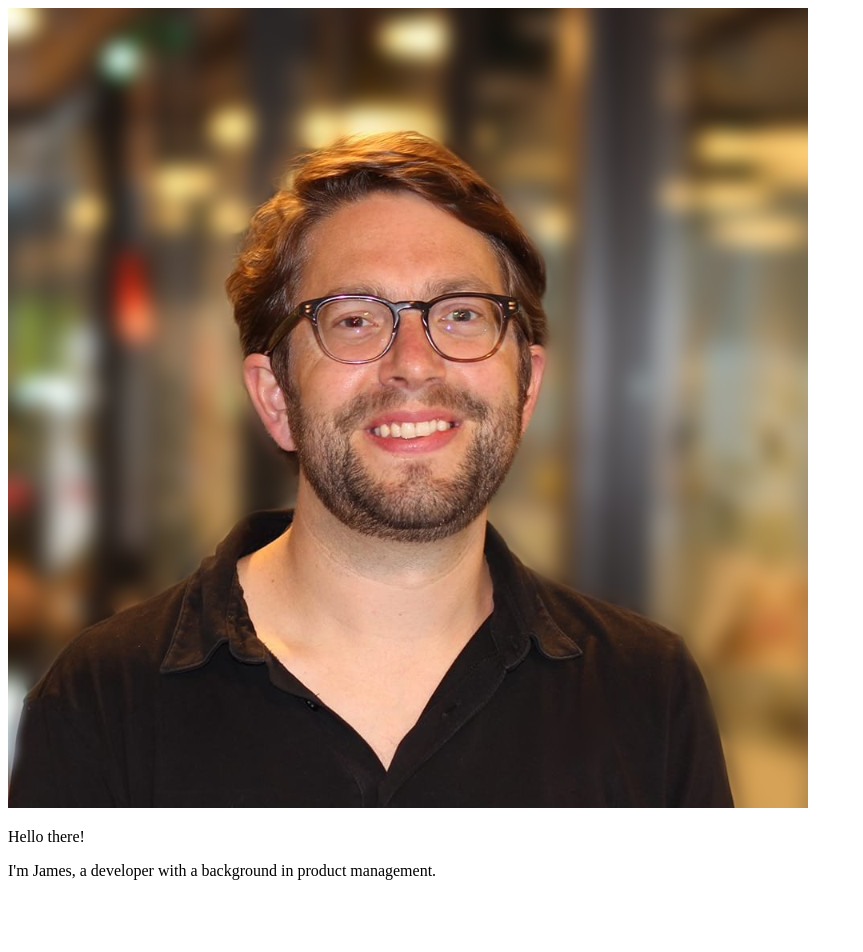
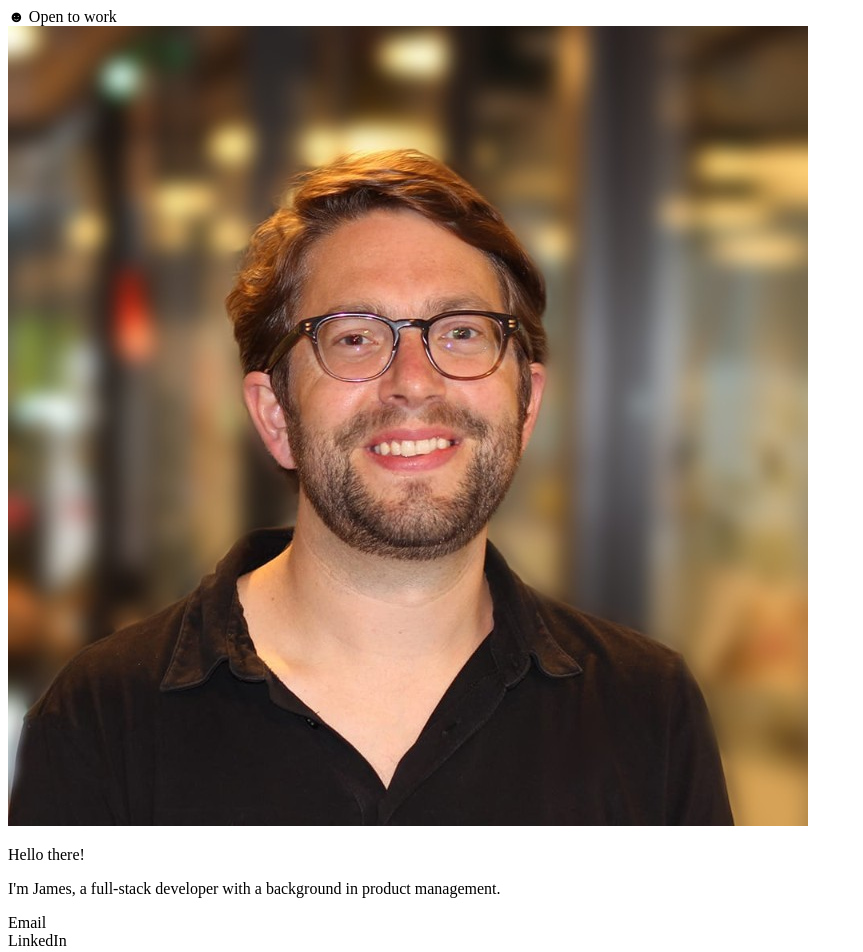
Before and after one commit to james-gulland/portfolio, a JavaScript app in the folder client/: page / in a window 1280 px wide. Shown: the top 952 px of the page, without its empty margins (0-863 px from the left). Before the commit the page ends 896 px from the top, so only its background shows below. Built offline with nearby package versions, Linux system fonts and the light colour scheme; the HTML template or start-up script is replaced by a standard one.

Commit message:
updating intro section

```diff
--- a/client/src/components/Home.js
+++ b/client/src/components/Home.js
@@ -5,11 +5,16 @@ const Home = () => {
   return (
     <>
       <div id="intro-container">
+        <div id="current-status" className="pill"><span id="pill-emoji">☻</span> Open to work</div>
         <div id="profile-pic">
           <img src={profilePic} alt="Profile" />
         </div>
         <p className="heading">Hello there!</p>
-        <p id="profile-description" className="heading">I&apos;m James, a developer with a background in product management.</p>
+        <p id="profile-description" className="heading">I&apos;m James, a full-stack <span className="accent-colour">developer</span> with a background in product management.</p>
+        <div id="contact-buttons">
+          <div id="contact-email" className="button">Email</div>
+          <div id="contact-email" className="button">LinkedIn</div>
+        </div>
       </div>
 
     </>
--- /dev/null
+++ b/client/src/styles/components/_controls.scss
@@ -0,0 +1,8 @@
+.button {
+  font-size: $size-regular;
+  font-weight: 400;
+  background-color: var(--primary-light);
+  color: var(--primary);
+  padding: 0.5rem 1rem;
+  border-radius: 15px;
+}
--- a/client/src/styles/components/_layout.scss
+++ b/client/src/styles/components/_layout.scss
@@ -1,8 +1,33 @@
 #intro-container {
   margin: 2rem 0;
+  position: relative;
+  padding: 0 1rem;
+
+  // job status pill at the top
+  #current-status {
+    display: flex;
+    justify-content: center;
+    align-items: center;
+    gap: 0.25rem;
+
+    &.pill {
+      position: absolute;
+      top: 0;
+      right: 0;
+      border: 3px solid var(--primary);
+      background-color: var(--primary-light);
+      border-radius: 30px;
+      color: var(--primary);
+      padding: 0.5rem;
+      font-weight: 400;
+    }
+
+    & #pill-emoji {
+      font-size: 1.25rem;
+    }
+  }
 
   p {
-
     margin: 1rem 0;
   }
 
@@ -17,4 +42,9 @@
     max-width: 60%;
   }
 
+  #contact-buttons {
+    display: flex;
+    gap: 1rem;
+  }
+
 }
--- a/client/src/styles/components/_variables.scss
+++ b/client/src/styles/components/_variables.scss
@@ -1,8 +1,10 @@
 @import url('https://fonts.googleapis.com/css2?family=Sofia+Sans:wght@100;300;400&display=swap');
 
 :root {
-  --primary-light: #8abdff;
-  --primary: #6d5dfc;
+  // --primary-light: #8abdff;
+  // --primary: #6d5dfc;
+  --primary-light: rgba(52, 211, 153, .1);
+  --primary: rgb(16, 185, 129);
   --primary-dark: #5b0eeb;
 
   --white: #FFFFFF;
@@ -13,9 +15,18 @@
   --greyDark: #9baacf;
 }
 
+// fonts to use
 $main-font: 'Sofia Sans', sans-serif;
 
-h2, p.heading {
-  font-size: 2rem;
+// sizes for fonts
+$size-regular: 1.15rem;
+$size-larger: 2rem;
+
+h2, .heading {
+  font-size: $size-larger;
   font-weight: 400;
 }
+
+.accent-colour {
+  color: var(--primary);
+}
--- a/client/src/styles/main.scss
+++ b/client/src/styles/main.scss
@@ -1,5 +1,6 @@
 @import 'components/variables';
 @import 'components/layout';
+@import 'components/controls';
 
 * {
   box-sizing: border-box;
```
